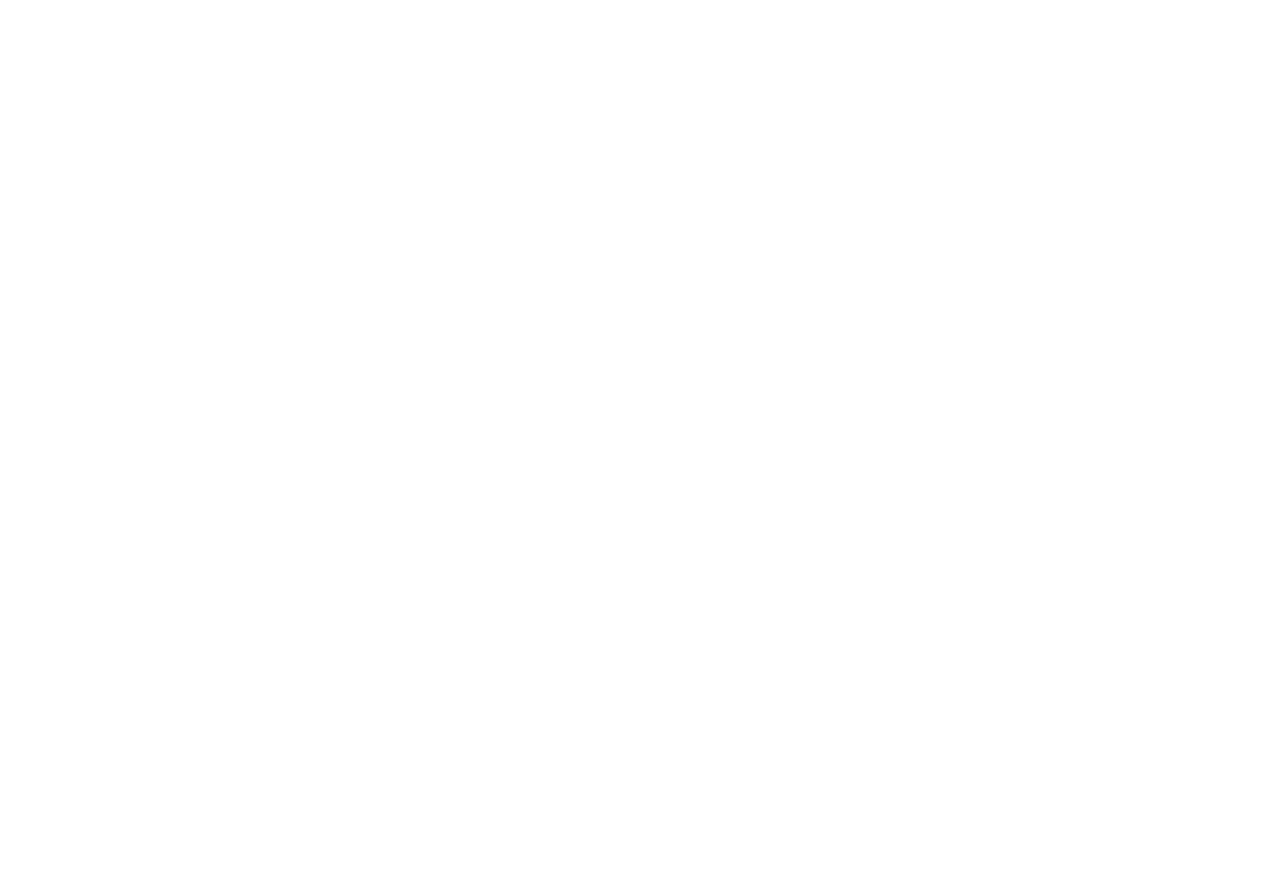
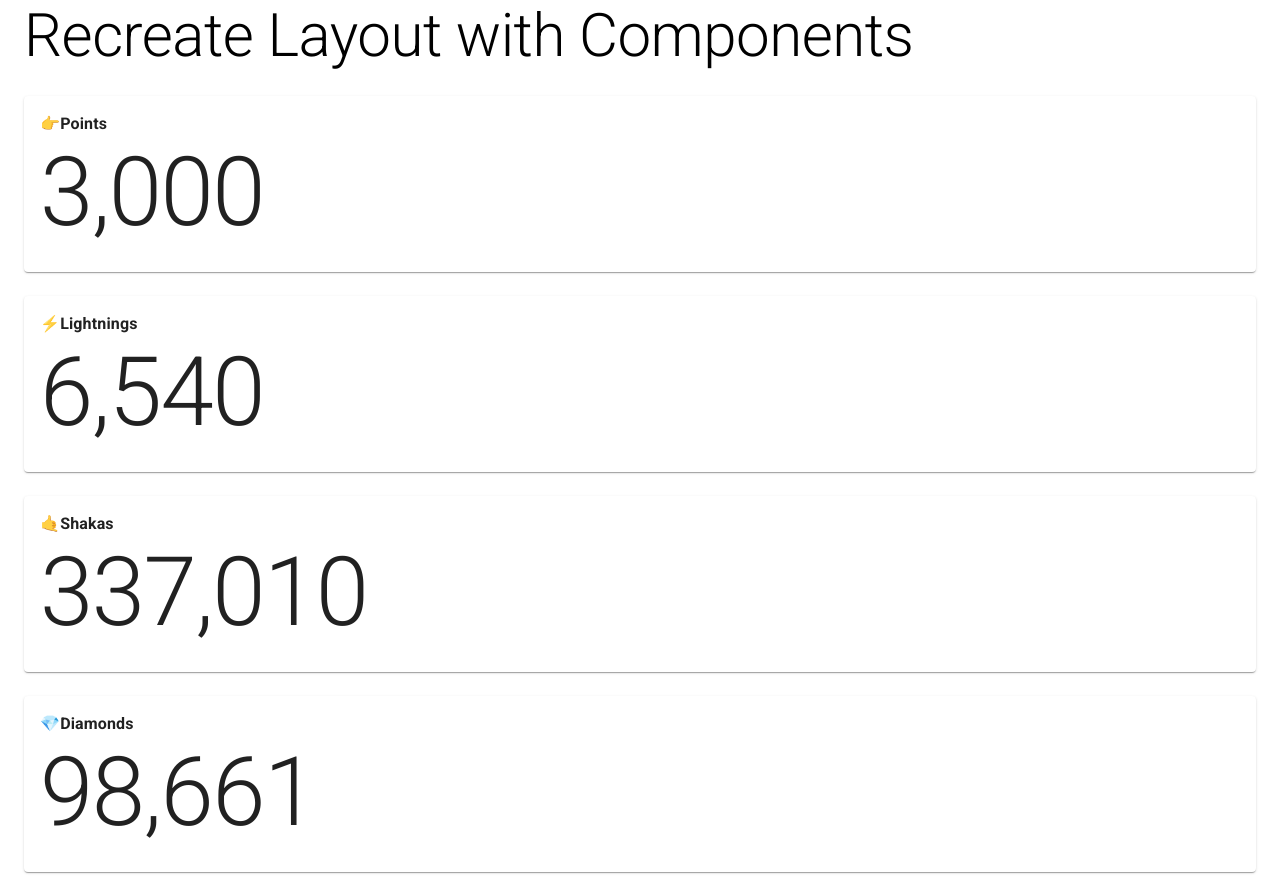
Before and after one commit to carloszteller/scotch-react-challenges, a React (Create React App) app: page /recreate-layout-with-components in a window 1280 px wide. Before the commit the page ends 800 px from the top, so only its background shows below. Built offline with nearby package versions, Linux system fonts and the light colour scheme.

Commit message:
Completed the Recreate Layout with Components challenge

```diff
--- a/src/App.css
+++ b/src/App.css
@@ -1,3 +1,9 @@
+.my-1 { margin-top: .25em !important; margin-bottom: .25em !important; }
+.my-2 { margin-top: .5em !important; margin-bottom: .5em !important; }
+.my-3 { margin-top: 1em !important; margin-bottom: 1em !important; }
+.my-4 { margin-top: 1.25em !important; margin-bottom: 1.25em !important; }
+.my-5 { margin-top: 1.5em !important; margin-bottom: 1.5em !important; }
+
 .mb-1 { margin-bottom: .25em !important; }
 .mb-2 { margin-bottom: .5em !important; }
 .mb-3 { margin-bottom: 1em !important; }
--- a/src/App.js
+++ b/src/App.js
@@ -8,6 +8,7 @@
 import AddingCalculator from "./components/AddingCalculator";
 import DOMMovementWithEvents from "./components/DOMMovementWithEvents";
 import FetchDisplayFromAPI from "./components/FetchDisplayFromAPI";
+import RecreateLayoutsWithComponents from "./components/RecreateLayoutsWithComponents";
 import "./App.css";
 
 class App extends Component {
@@ -22,6 +23,7 @@
         <Route exact path="/adding-calculator" component={AddingCalculator} />
         <Route exact path="/dom-movement-with-events" component={DOMMovementWithEvents} />
         <Route exact path="/fetch-and-display-from-api" component={FetchDisplayFromAPI} />
+        <Route exact path="/recreate-layout-with-components" component={RecreateLayoutsWithComponents} />
       </Router>
     );
   }
--- a/src/components/Home.js
+++ b/src/components/Home.js
@@ -75,6 +75,14 @@
                     Fetch and Display from an API
                 </Typography>
             </Grid>
+            <Grid item xs={12} md={4}>
+                <Typography
+                    button component="a"
+                    href="/recreate-layout-with-components"
+                >
+                    Recreate Layout with Components
+                </Typography>
+            </Grid>
         </Grid>
       </Container>
     );
--- /dev/null
+++ b/src/components/RecreateLayoutsWithComponents.js
@@ -0,0 +1,38 @@
+import React from 'react';
+import { Container, Card, CardContent, Typography } from '@material-ui/core';
+
+const RecreateLayoutsWithComponents = () => {
+    return (
+        <Container>
+            <Typography
+                variant="h2"
+                component="h1"
+            >
+                Recreate Layout with Components
+            </Typography>
+
+            <StatCard icon="👉" label="Points" number={3000} />
+            <StatCard icon="⚡" label="Lightnings" number={6540} />
+            <StatCard icon="🤙" label="Shakas" number={337010} />
+            <StatCard icon="💎" label="Diamonds" number={98661} />
+        </Container>
+    );
+}
+
+const StatCard = ({icon, label, number}) => {
+    return (
+        <Card className="my-5">
+            <CardContent>
+                <Typography component="p">
+                    {icon}
+                    <strong>{label}</strong>
+                </Typography>
+                <Typography variant="h1" component="p">
+                    {number.toLocaleString()}
+                </Typography>
+            </CardContent>
+        </Card>
+    );
+}
+
+export default RecreateLayoutsWithComponents;
```
